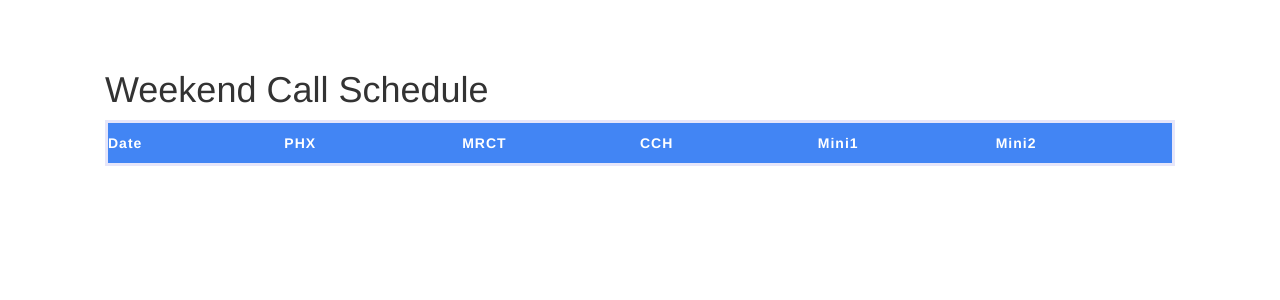
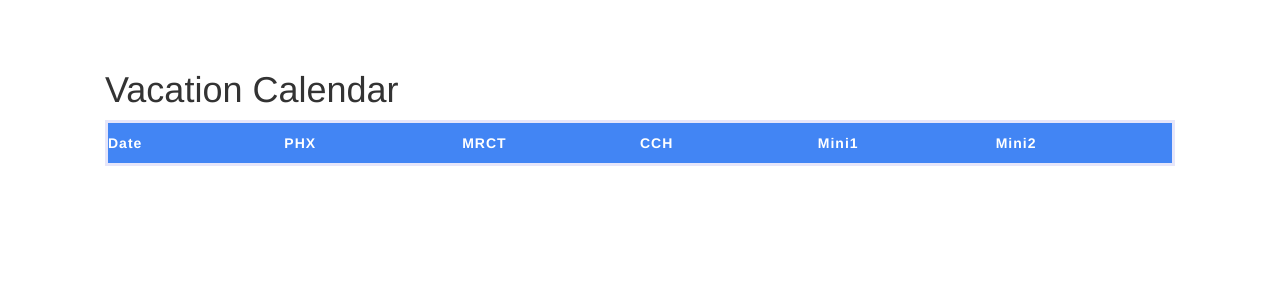
Before and after one commit to aaronmlevy/vacation_schedule, a Python web app: template flask/templates/index.html in a window 1280 px wide. Shown: the top 300 px of the page. Run offline with Jinja, Linux system fonts and the light colour scheme; the template is opened without the code that fills it, so the values that code supplies are empty; some libraries are stand-ins or nearby versions.

```diff
--- a/flask/app.py
+++ b/flask/app.py
@@ -18,10 +18,12 @@ mysql.init_app(app)
 @app.route("/")
 def home():
     try:
+        csvSimpleDir = os.path.dirname(ownDir)
+        print(f"csvSimpleDir: {csvSimpleDir}")
         conn = mysql.connect()
-        csvSimpleDir = os.path.dirname(ownDir)
         csvSimpleFile = os.path.join(csvSimpleDir, "vacation_schedule.csv")
         vacationSchedule = VacationSchedule.fromCsvSimple(csvSimpleFile)
+        print(f"vacationSchedule: {vacationSchedule}")
 
         cursor = conn.cursor(pymysql.cursors.DictCursor)
         cursor.execute("SELECT * from call_schedule order by date")
--- a/flask/templates/index.html
+++ b/flask/templates/index.html
@@ -1,7 +1,7 @@
 <!doctype html>
 <html>
 <head>
-<title>Weekend Call Schedule</title>
+<title>Vacation Calendar</title>
 <link rel="stylesheet" href="https://maxcdn.bootstrapcdn.com/bootstrap/3.3.6/css/bootstrap.min.css" />
 <script src="https://ajax.googleapis.com/ajax/libs/jquery/3.1.0/jquery.min.js"></script>
 <script type='text/javascript'>
@@ -53,7 +53,7 @@ $(document).ready(function(){
 <body >
 <div class="container" >
     <div class="row" style="padding:50px;">
-        <p><h1>Weekend Call Schedule</h1></p>
+        <p><h1>Vacation Calendar</h1></p>
         <table width='100%' border='0'>
          <tr>
           <th width='16.66%'>Date</th>
```
Also changed, not shown: schedule/VacationSchedule_test.py (+0 -24 lines), __init__.py (deleted).
